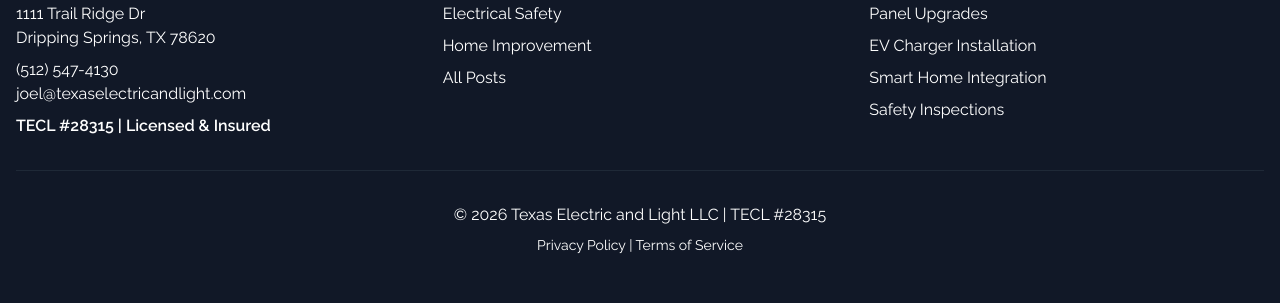
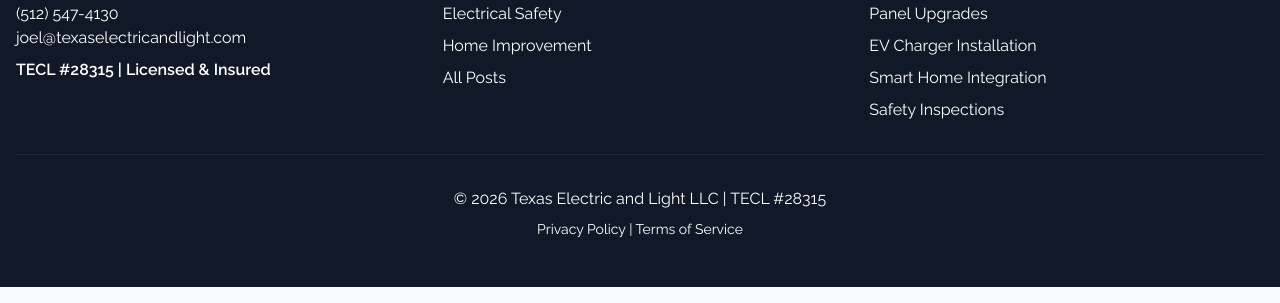
Before and after one commit to JoelerTel/tel-website, a plain HTML site: page pages/blog/child-electrical-safety-austin.html in a window 1280 px wide. Shown: the part 3562-3865 px from the top of the page. Drawn offline with nearby package versions, Linux system fonts and the light colour scheme.

Commit message:
Remove address: pages/blog/child-electrical-safety-austin.html

```diff
--- a/pages/blog/child-electrical-safety-austin.html
+++ b/pages/blog/child-electrical-safety-austin.html
@@ -221,9 +221,7 @@
         <div class="container mx-auto px-4">
             <div class="grid grid-cols-1 md:grid-cols-3 gap-8 mb-8">
                 <div>
-                    <h3 class="text-xl font-bold mb-4">Texas Electric and Light</h3>
-                    <p>1111 Trail Ridge Dr<br>Dripping Springs, TX 78620</p>
-                    <p class="mt-2"><a href="tel:5125474130" class="hover:text-yellow-400">(512) 547-4130</a></p>
+                    <h3 class="text-xl font-bold mb-4">Texas Electric and Light</h3><p class="mt-2"><a href="tel:5125474130" class="hover:text-yellow-400">(512) 547-4130</a></p>
                     <p><a href="mailto:joel@texaselectricandlight.com" class="hover:text-yellow-400">joel@texaselectricandlight.com</a></p>
                     <p class="mt-2 font-semibold">TECL #28315 | Licensed & Insured</p>
                 </div>
```
